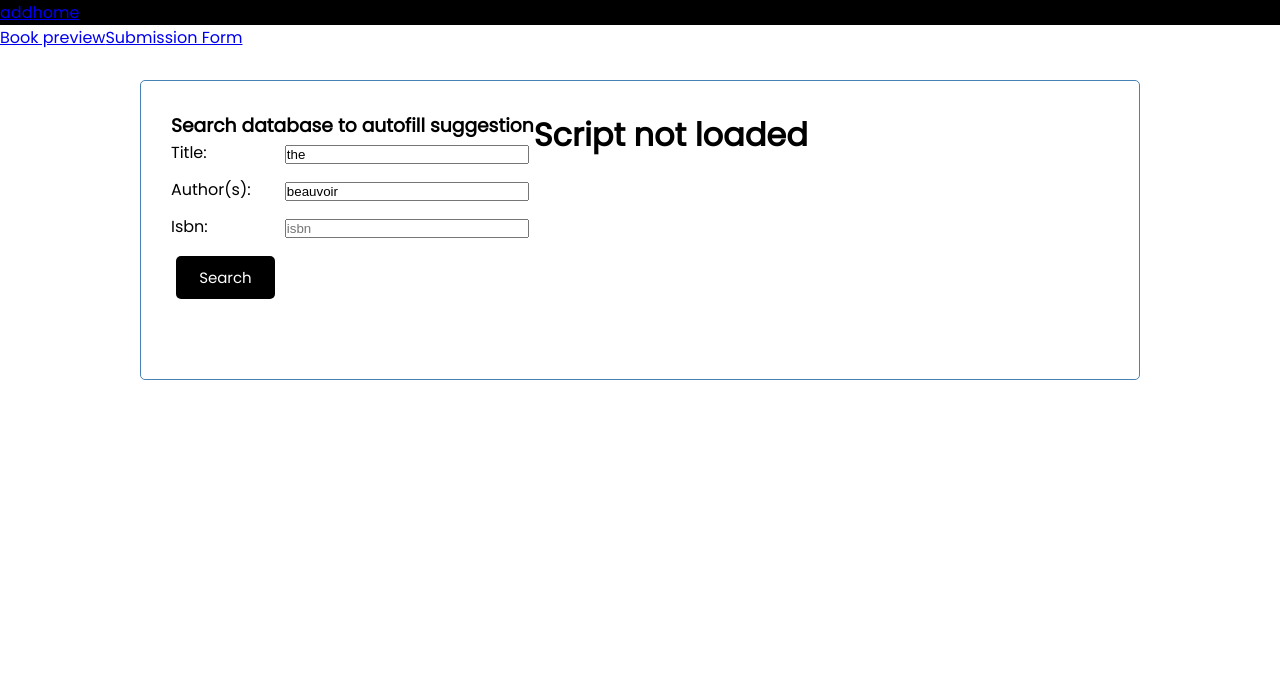
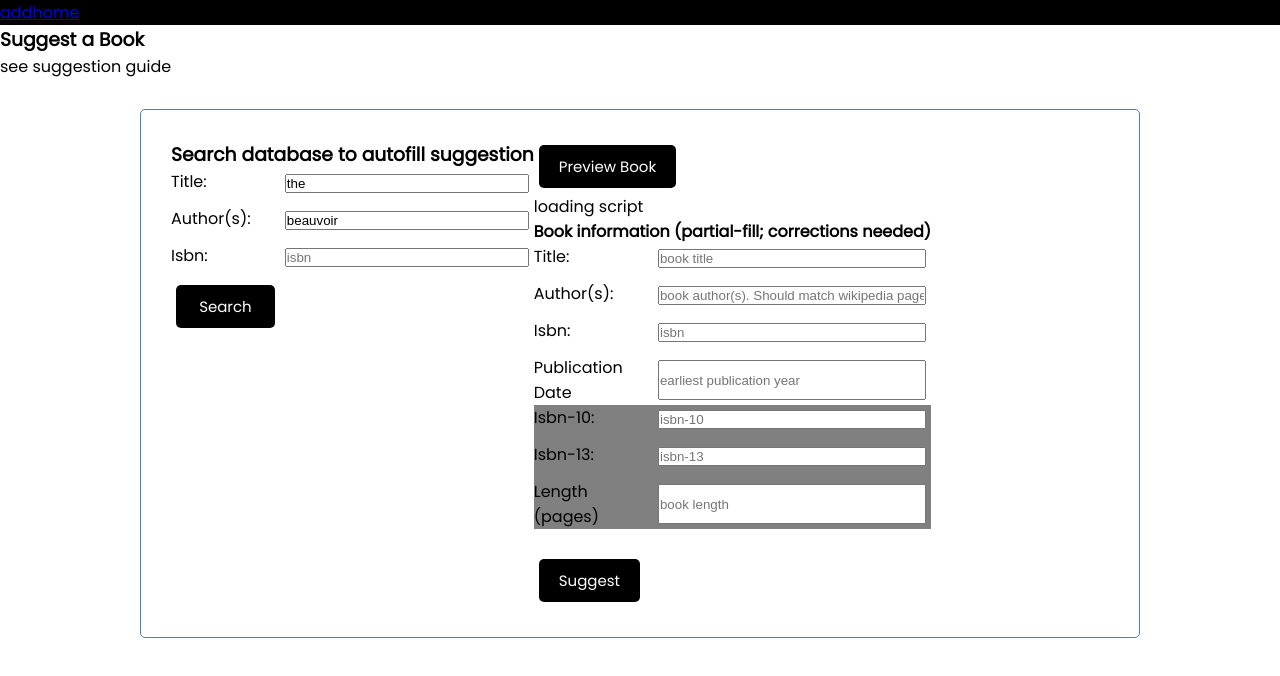
Before and after one commit to JCJang/Humanities-book-database, a React (Create React App) app: page /add in a window 1280 px wide. Shown: the top 676 px of the page. Built offline with nearby package versions, Linux system fonts and the light colour scheme.

Commit message:
aug 17 for the books viewer to render properly, it cannot be conditionally rendered. Instead, the button now toggles it to 1 px height and width, bg color white.

```diff
--- a/src/components/add/Add.js
+++ b/src/components/add/Add.js
@@ -15,8 +15,13 @@ const Add =()=>{
   const [toAdd, setToAdd] = useState(false)
     const [bookIdentifier, setBookIdentifier] = useState(false);
     const [isbnOrId, setIsbnOrId] = useState(true)
+    const [formToggleOn, setFormToggleOn] = useState(false)
     const [googleScriptLoaded, setGoogleScriptLoaded] = useState(false);
 
+
+     const toggleForm = () =>{
+       setFormToggleOn(!formToggleOn)
+     }
 
          // Was able to fix first load bug by setting google script load not within the useEffect, but as part of a component.
         const loadGoogleBooksViewer = (() =>{
@@ -151,12 +156,11 @@ setTasks([...tasks, data])
 // setTasks([...tasks,newTask])
 
   return (
-    <Router>
 
     <div>
     <header>
-        <Links routeName="/viewer" label="Book preview"/>
-        <Links routeName="/submission-form" label="Submission Form"/>
+      <h3>Suggest a Book</h3>
+      <p>see suggestion guide</p>
       </header>
         <div  className="container">
         <div className="SearchForm"><SearchForm onSearch = {onSearch}/>
@@ -165,12 +169,13 @@ setTasks([...tasks, data])
         </div>
 
         <div>
-        <GoogleBooksViewer bookIdentifier={bookIdentifier} googleScriptLoaded={googleScriptLoaded} isbnOrId={isbnOrId}/>
-        <Route path = "/submission-form" render ={()=><SubmissionForm toAdd = {toAdd} onSearch={onSearch}/>}/>
+          <input type="submit"  className="btn" value={formToggleOn?"Show Submission Form":"Preview Book"} onClick={toggleForm}/>
+          <GoogleBooksViewer bookIdentifier={bookIdentifier} formToggleOn={formToggleOn} googleScriptLoaded={googleScriptLoaded} isbnOrId={isbnOrId}/>
+         {formToggleOn ===false &&
+         <SubmissionForm toAdd = {toAdd} onSearch={onSearch}/>}
         </div>
         </div>
     </div>
-    </Router>
   )
 }
 
--- a/src/components/add/GoogleBooksViewer.js
+++ b/src/components/add/GoogleBooksViewer.js
@@ -1,7 +1,7 @@
 import React from 'react'
 import {useState, useEffect} from 'react'
 /*referencing Christina Sohn from https://chsohn15.medium.com/integrating-google-books-embedded-viewer-api-into-a-react-app-a81fde35c14d*/
-  const GoogleBooksViewer = ({bookIdentifier, isbnOrId, googleScriptLoaded}) => {
+  const GoogleBooksViewer = ({bookIdentifier, formToggleOn, isbnOrId, googleScriptLoaded}) => {
      // Create alert message if book not found in Google Database
 
      //if isbn is not working, use google id as backup.
@@ -62,11 +62,8 @@ import {useState, useEffect} from 'react'
 
          return (
             <div>
-                {googleScriptLoaded ?
-                     (<div>
-                        <div id="viewerCanvas" style={{height:"500px",width:"400px", backgroundColor:"red"}}>loading</div>
-                     </div>) :
-                (<h1>Script not loaded</h1>)}
+              <div id="viewerCanvas" style={formToggleOn?{height:"500px",width:"400px", backgroundColor:"red"}:{height:"1px",width:"1px",backgroundColor:"white"}}></div>
+              { googleScriptLoaded===false &&"loading script"}
             </div>)
   ;}
 
--- a/src/components/add/WikiTest.js
+++ b/src/components/add/WikiTest.js
@@ -92,10 +92,18 @@ fetchAuthorWikiUrl(author)
 }, [author])
 
 //https://www.w3schools.com/jsref/jsref_obj_date.asp JS dates killing me
+//https://stackoverflow.com/questions/643782/how-to-check-whether-an-object-is-a-date
     useEffect(()=>{
-      if(authorBirthDate!=="" && authorBirthDate.getFullYear()!==NaN){
-      setAuthorAgeAtPublication(earliestPublicationYear-authorBirthDate.getFullYear())}
-    }, [earliestPublicationYear])
+        if(authorBirthDate!==undefined && authorBirthDate!==""){
+        if(Object.prototype.toString.call(authorBirthDate) === '[object Date]'){
+          if(earliestPublicationYear-authorBirthDate.getFullYear()!==NaN){
+      setAuthorAgeAtPublication(earliestPublicationYear-authorBirthDate.getFullYear())}}
+    }else{
+      if(earliestPublicationYear-authorBirthDate!==NaN){
+      setAuthorAgeAtPublication(earliestPublicationYear-authorBirthDate)
+    }}
+  }, [earliestPublicationYear, authorBirthDate])
+
 
   const fetchAuthorWikiData = (author) => {
   console.log(author)
@@ -132,7 +140,7 @@ fetchAuthorWikiUrl(author)
   setAuthorBgKeywords([res.region,res.schoolTradition])
   setAuthorLifeWorkKeywords([res.mainInterests,res.notableIdeas])
     setContentKeywords([res.mainInterests,res.notableIdeas])
-    setAuthorBirthDate(res.birthDate.date)
+    if(res.birthDate){setAuthorBirthDate(res.birthDate.date)}
       if(res.deathDate){ setAuthorDeathDate(res.deathDate.date)
        setAuthorLifespan(res.deathDate.age)}
       setTimelineLinks(res.schoolTradition)
```
